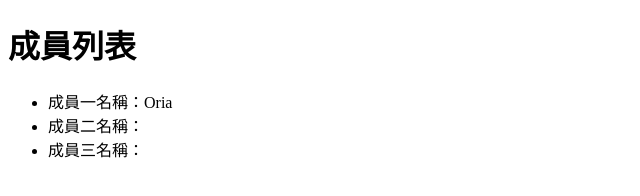
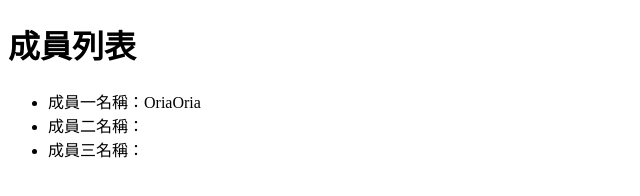
Before and after one commit to OriaLin/git-test03, a plain HTML site: page index.html in a window 1280 px wide. Shown: the full height of the page, 0-640 px from the left. Drawn offline with Linux system fonts and the light colour scheme.

Commit message:
docs: ✏️ 調整A成員名稱

```diff
--- a/index.html
+++ b/index.html
@@ -8,7 +8,7 @@
 <body>
     <h1>成員列表</h1>
     <ul>
-        <li>成員一名稱：Oria</li>
+        <li>成員一名稱：OriaOria</li>
         <li>成員二名稱：</li>
         <li>成員三名稱：</li>
     </ul>
```
